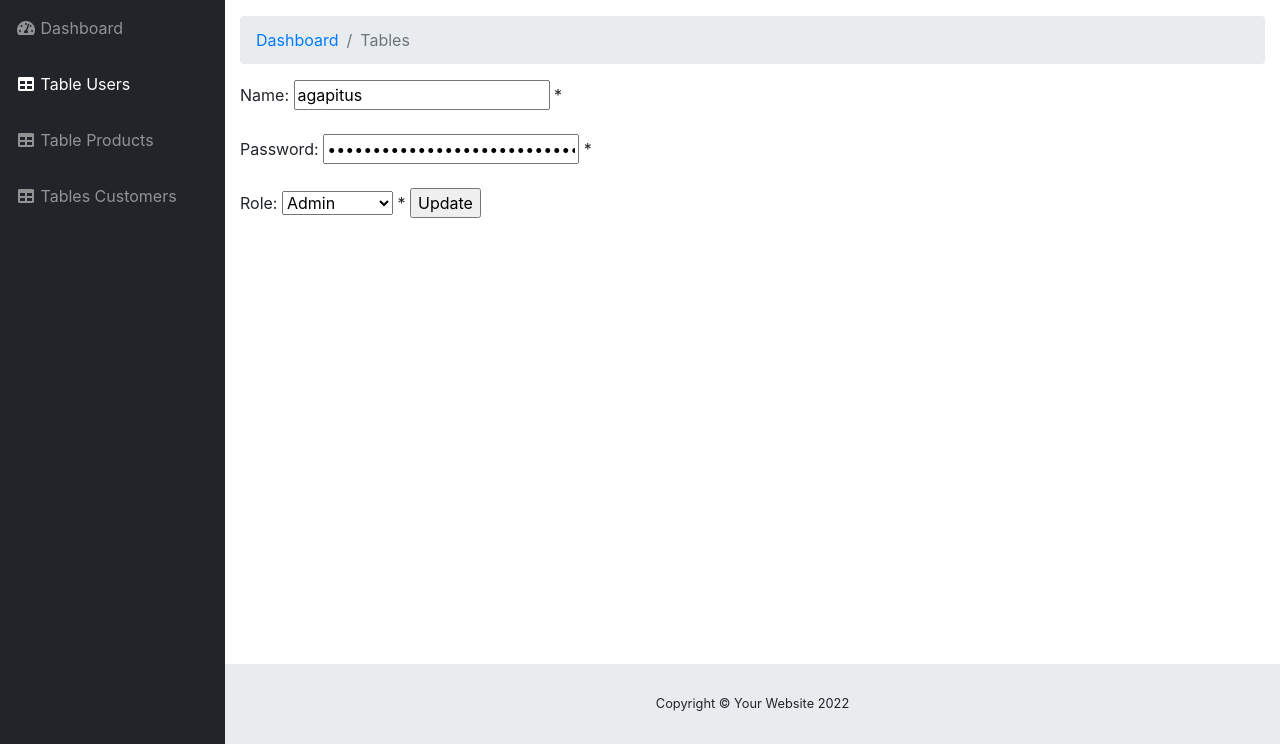
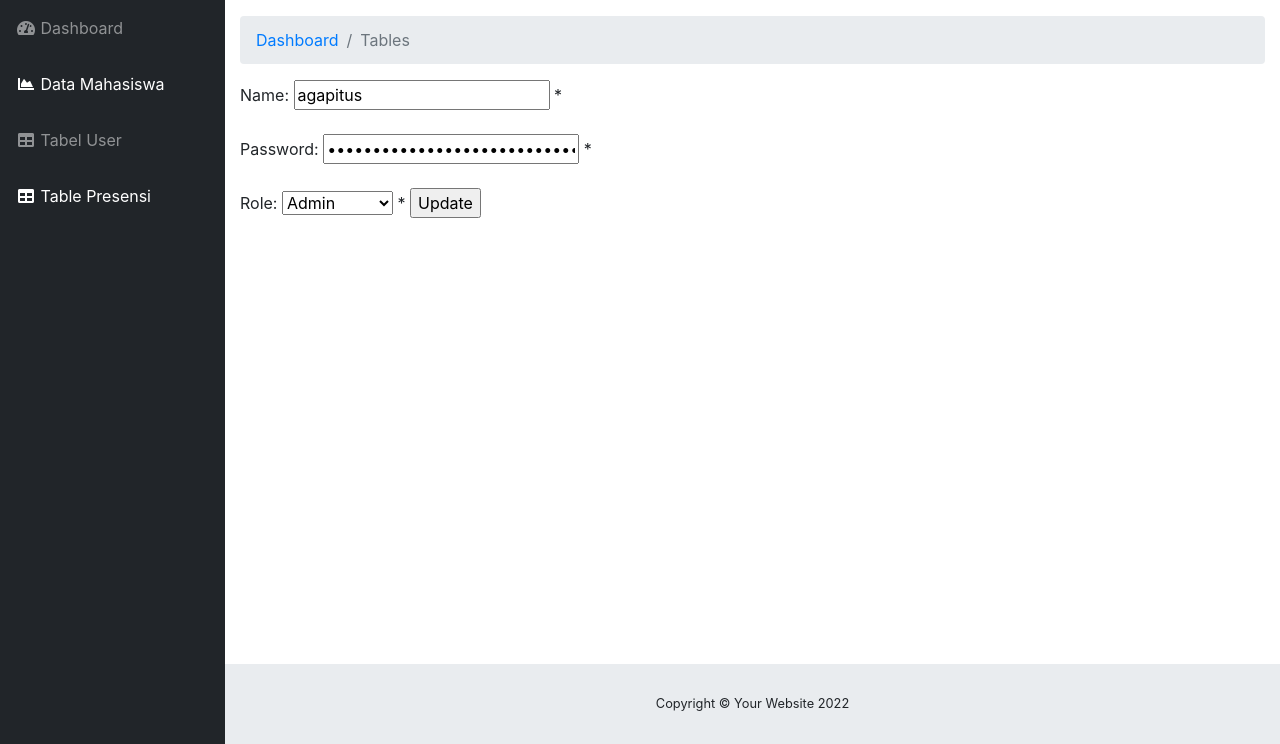
Before and after one commit to ferryFaisal/uas---aplikasi-presensi-ryan0602022, a PHP site: page /admin/form_update_user.php?email=ryan@gmail.com in a window 1280 px wide. Shown: the part 64-808 px from the top of the page. Run offline with PHP 8.4, Linux system fonts and the light colour scheme; a user stored in the database is signed in; data comes from the database, SQL or seed files in the repository; some libraries are stand-ins or nearby versions.

Commit message:
point 6
data user dan mahasiswa sudah fix

```diff
--- a/admin/form_update_presensi.php
+++ b/admin/form_update_presensi.php
@@ -103,12 +103,7 @@ if (isset($_GET['id'])) {
 
                         <button type="submit">Update</button>
                     </div>
-                    <?php
- {
 
-    include 'action_edit_presensi.php';
-}
-?>
                     </section>
                 </form>
 
--- a/admin/form_update_user.php
+++ b/admin/form_update_user.php
@@ -191,24 +191,23 @@ require 'connect_db.php';
                 </a>
             </li>
 
-
+            <li class="nav-item">
+      <li class="nav-item active">
+        <a class="nav-link" href="mahasiswa.php">
+          <i class="fas fa-fw fa-chart-area"></i>
+          <span>Data Mahasiswa</span></a>
+      </li>
+      <li class="nav-item">
+                <a class="nav-link" href="tables_user.php">
+                    <i class="fas fa-fw fa-table"></i>
+                    <span>Tabel User</span></a>
+            </li>
             <li class="nav-item active">
-                <a class="nav-link" href="tables.php">
+                <a class="nav-link" href="tables_presensi.php">
                     <i class="fas fa-fw fa-table"></i>
-                    <span>Table Users</span></a>
+                    <span>Table Presensi</span></a>
             </li>
-            <li class="nav-item">
-                <a class="nav-link" href="tables-product.php">
-                    <i class="fas fa-fw fa-table"></i>
-                    <span>Table Products</span></a>
-            </li>
-             <li class="nav-item">
-                <a class="nav-link" href="tables-costumers.php">
-                    <i class="fas fa-fw fa-table"></i>
-                    <span>Tables Customers</span></a>
-            </li>
-
-        </ul>
+</ul>
 
         <div id="content-wrapper">
 
--- a/admin/mahasiswa.php
+++ b/admin/mahasiswa.php
@@ -118,6 +118,11 @@ $result1 = mysqli_query($conn, $sql2);
                 <a class="nav-link" href="tables_user.php">
                     <i class="fas fa-fw fa-table"></i>
                     <span>Tabel User</span></a>
+            </li>
+            <li class="nav-item active">
+                <a class="nav-link" href="tables_presensi.php">
+                    <i class="fas fa-fw fa-table"></i>
+                    <span>Table Presensi</span></a>
             </li>
     </ul>
 
```
Also changed, not shown: admin/tables_user.php (+7 -1 lines).
